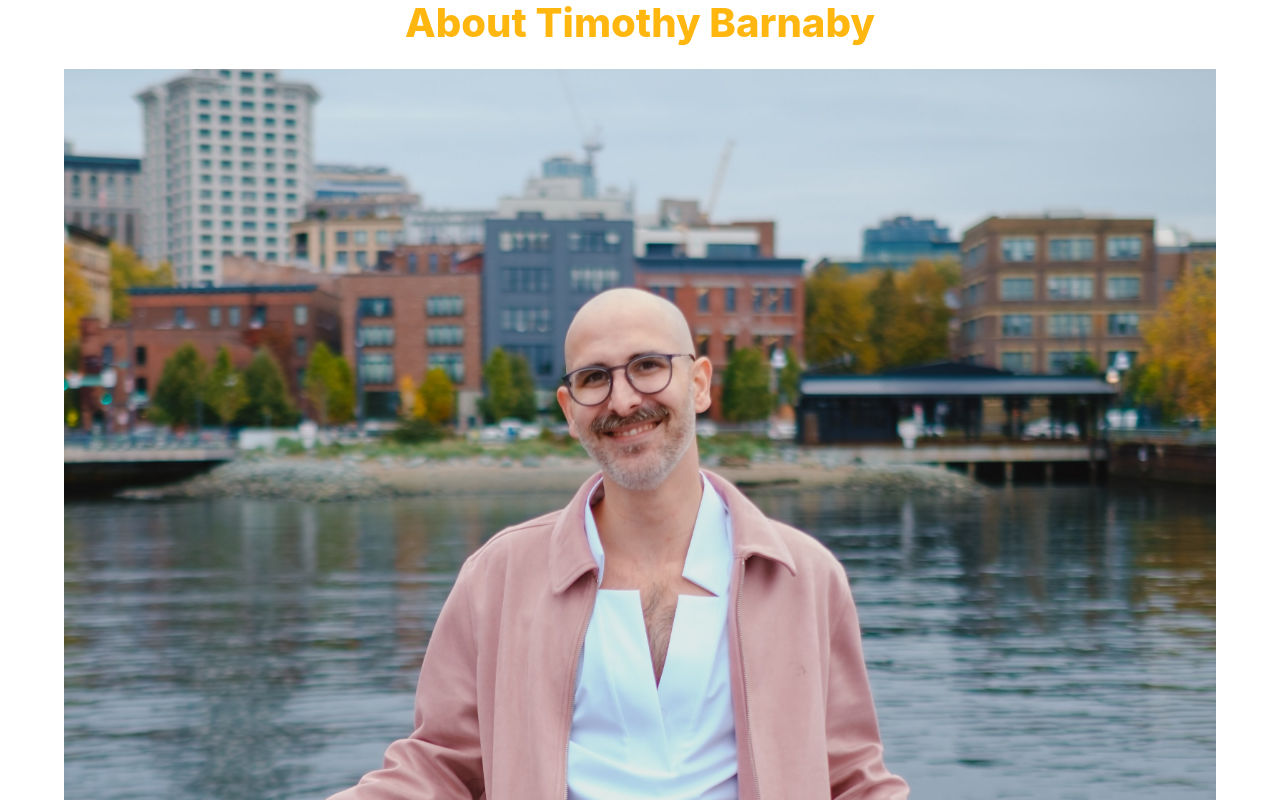
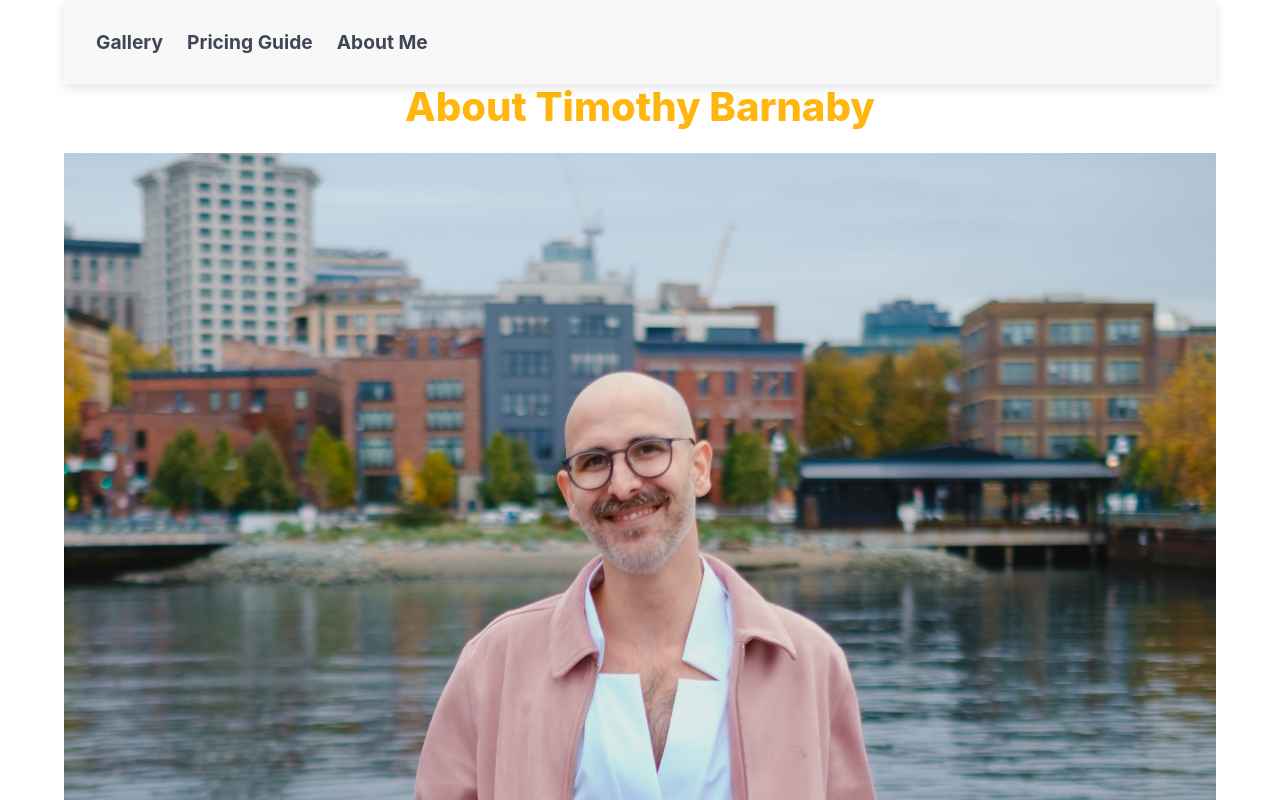
Before and after one commit to tbarns/gallery, a React (Create React App) app: page /about in a window 1280 px wide. Shown: the top 800 px of the page. Built offline with nearby package versions, Linux system fonts and the light colour scheme.

Commit message:
added nav bar to about page

```diff
--- a/src/components/AboutMe.js
+++ b/src/components/AboutMe.js
@@ -1,9 +1,19 @@
 import React from 'react';
 import './AboutMe.css'; // Optional: For any custom styles
+import { Link } from 'react-router-dom'; // For navigation
 
 const AboutMe = () => {
   return (
     <div className="container">
+   {/* Navbar */}
+   <nav className="navbar is-spaced">
+        <div className="navbar-brand">
+          <Link to="/" className="navbar-item">Gallery</Link>
+          <Link to="/pricing" className="navbar-item">Pricing Guide</Link>
+          <Link to="/about" className="navbar-item">About Me</Link>
+        </div>
+      </nav>
+
       <h1 className="title has-text-centered has-text-warning">About Timothy Barnaby</h1>
 
       {/* Image section */}
```
